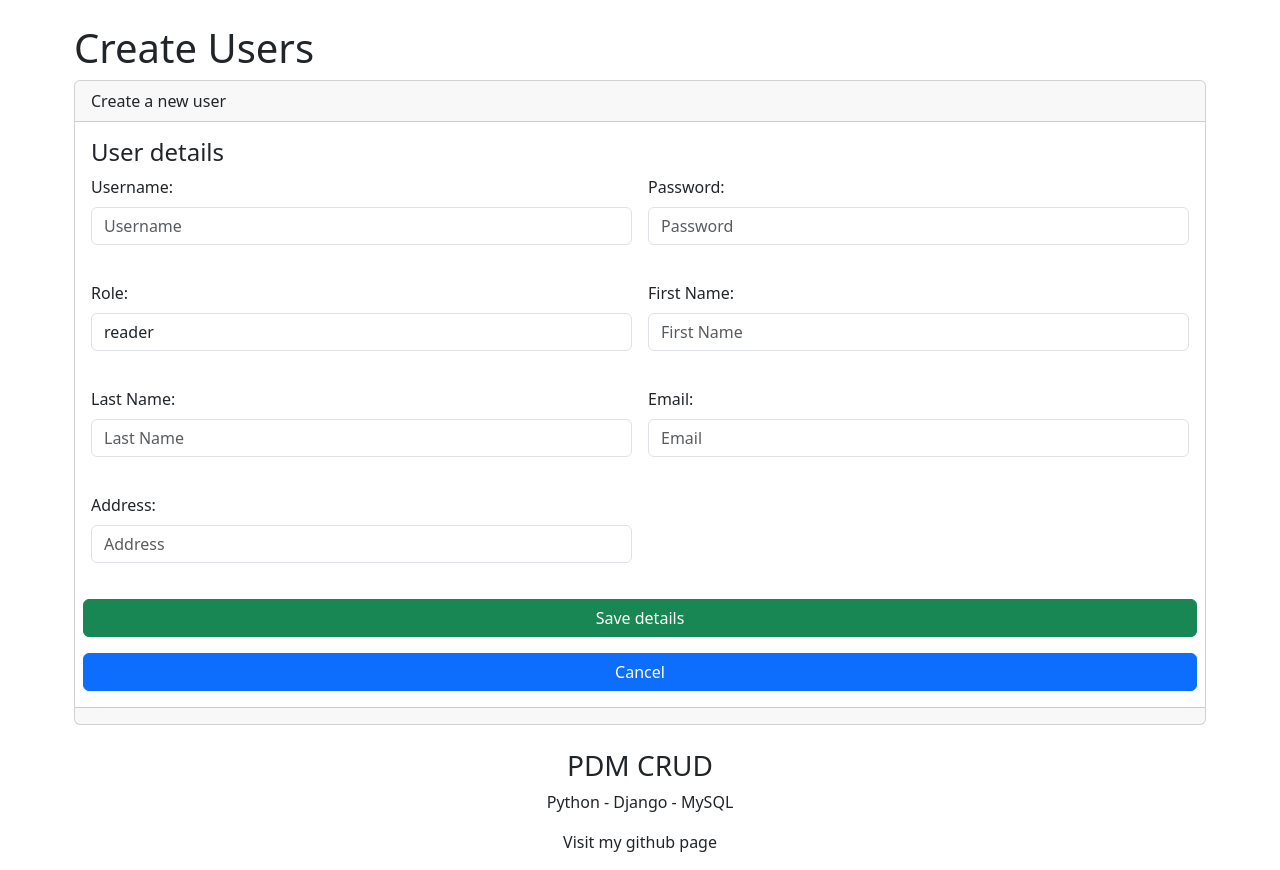
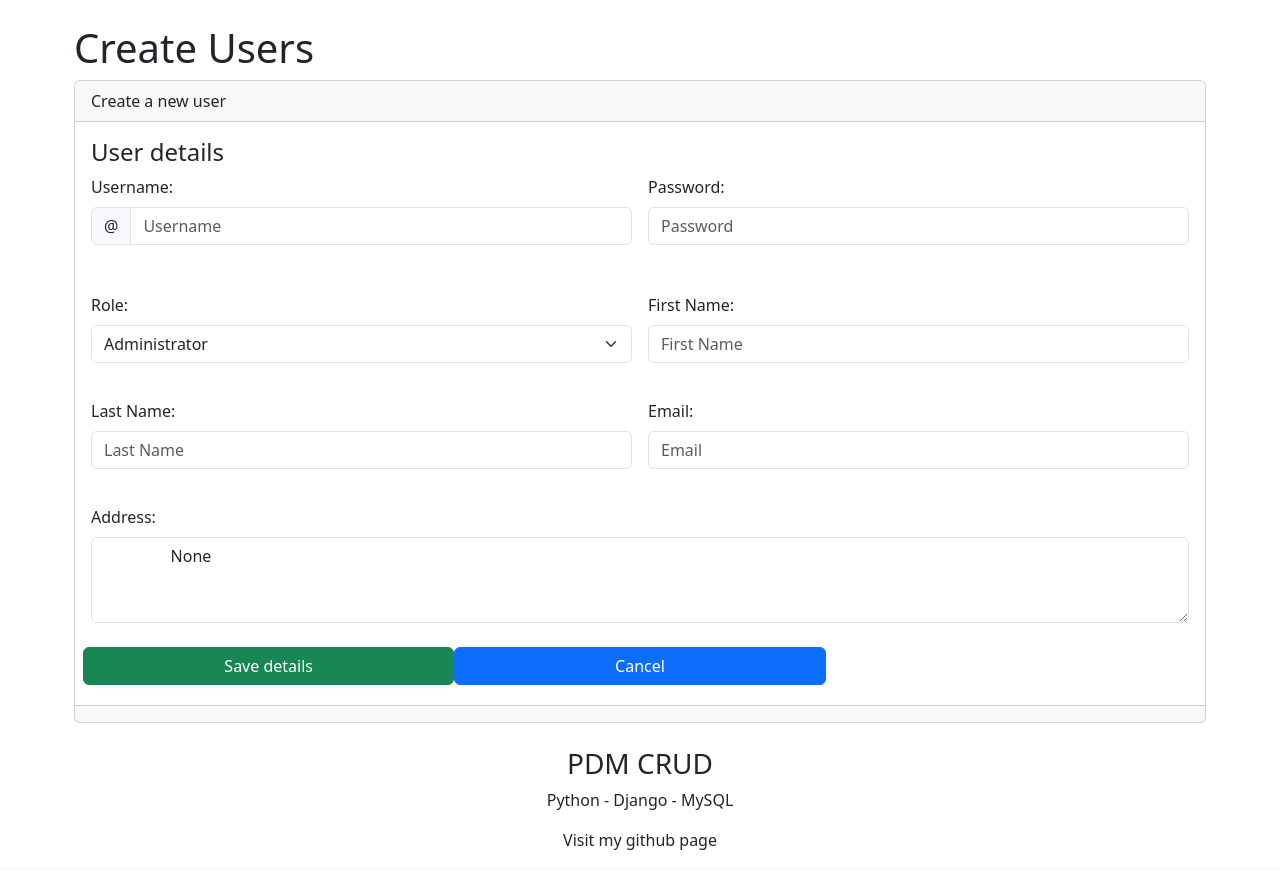
Before and after one commit to kn1ghted/pdm-crud, a Django app: page /users/create in a window 1280 px wide. Shown: the part 56-926 px from the top of the page. Run offline with Django 5.2, Linux system fonts and the light colour scheme.

Commit message:
Update form.html
Update form layout

```diff
--- a/pdmcrud/crud/templates/users/form.html
+++ b/pdmcrud/crud/templates/users/form.html
@@ -1,6 +1,40 @@
 <form class="row g-3 needs-validation" enctype="multipart/form-data" method="post" novalidate>
     {% csrf_token %}
     {% for field in form %}
+        {% if field.label == 'Username' %}
+        <div class="mb-3 col-6">
+            <label for="input_user_id" class="form-label">{{ field.label }}:</label>
+            <div class="input-group mb-3">
+                <span class="input-group-text" id="basic-addon1">@</span>
+                <input type="{{ field.field.widget.input_type }}" class="form-control" name="{{ field.name }}" id="input_user_id" aria-describedby="helpId" placeholder="{{ field.label }}" value="{{ field.value | default:'' }}">
+            </div>
+            <div class="help-text form-text">
+                {{ field.errors }}
+            </div>
+        </div>
+        {% elif field.label == 'Role' %}
+        <div class="mb-3 col-6">
+            <label for="select_user_role" class="form-label">{{ field.label }}:</label>
+            <select id="select_user_role" class="form-select" name="{{ field.name }}" aria-describedby="helpId" value="{{ field.value | default:'' }}">
+                <option value="administrator">Administrator</option>
+                <option value="editor">Editor</option>
+                <option value="reader">Reader</option>
+            </select>
+            <div class="help-text form-text">
+                {{ field.errors }}
+            </div>
+        </div>
+        {% elif field.label == 'Address' %}
+        <div class="mb-3 col-12">
+            <label for="textarea_user_address" class="form-label">{{ field.label }}:</label>
+            <textarea class="form-control" id="textarea_user_address" name="{{ field.name }}" aria-describedby="helpId" placeholder="{{ field.label }}" value="{{ field.value | default:'' }}" rows="3">
+                {{ field.value }}
+            </textarea>
+            <div class="help-text form-text">
+                {{ field.errors }}
+            </div>
+        </div>
+        {% else %}
         <div class="mb-3 col-6">
             <label for="" class="form-label">{{ field.label }}:</label>
             <input type="{{ field.field.widget.input_type }}" class="form-control" name="{{ field.name }}" id="" aria-describedby="helpId" placeholder="{{ field.label }}" value="{{ field.value | default:'' }}">
@@ -8,7 +42,8 @@
                 {{ field.errors }}
             </div>
         </div>
+        {% endif %}
     {% endfor %}
-    <input name="" id="userSubmit" class="btn btn-success" type="submit" value="Save details" />
-    <a name="" id="" class="btn btn-primary" href="{% url 'users' %}" role="button" >Cancel</a>
+    <input name="submit" id="userSubmit" class="btn btn-success my-1 col-4" type="submit" value="Save details" />
+    <a name="cancel" id="userCancel" class="btn btn-primary my-1 col-4" href="{% url 'users' %}" role="button" >Cancel</a>
 </form>
```
Lines whose indentation alone changed are shown as unchanged.
